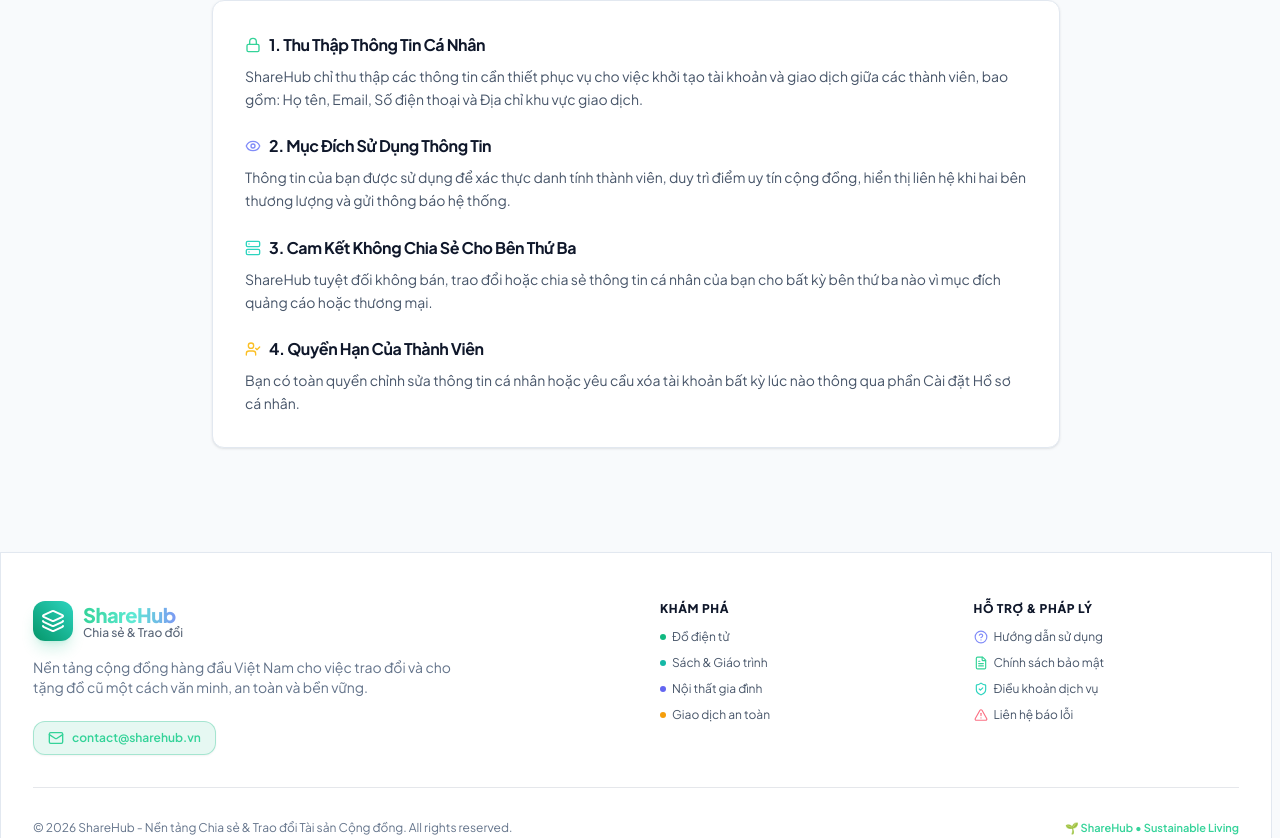
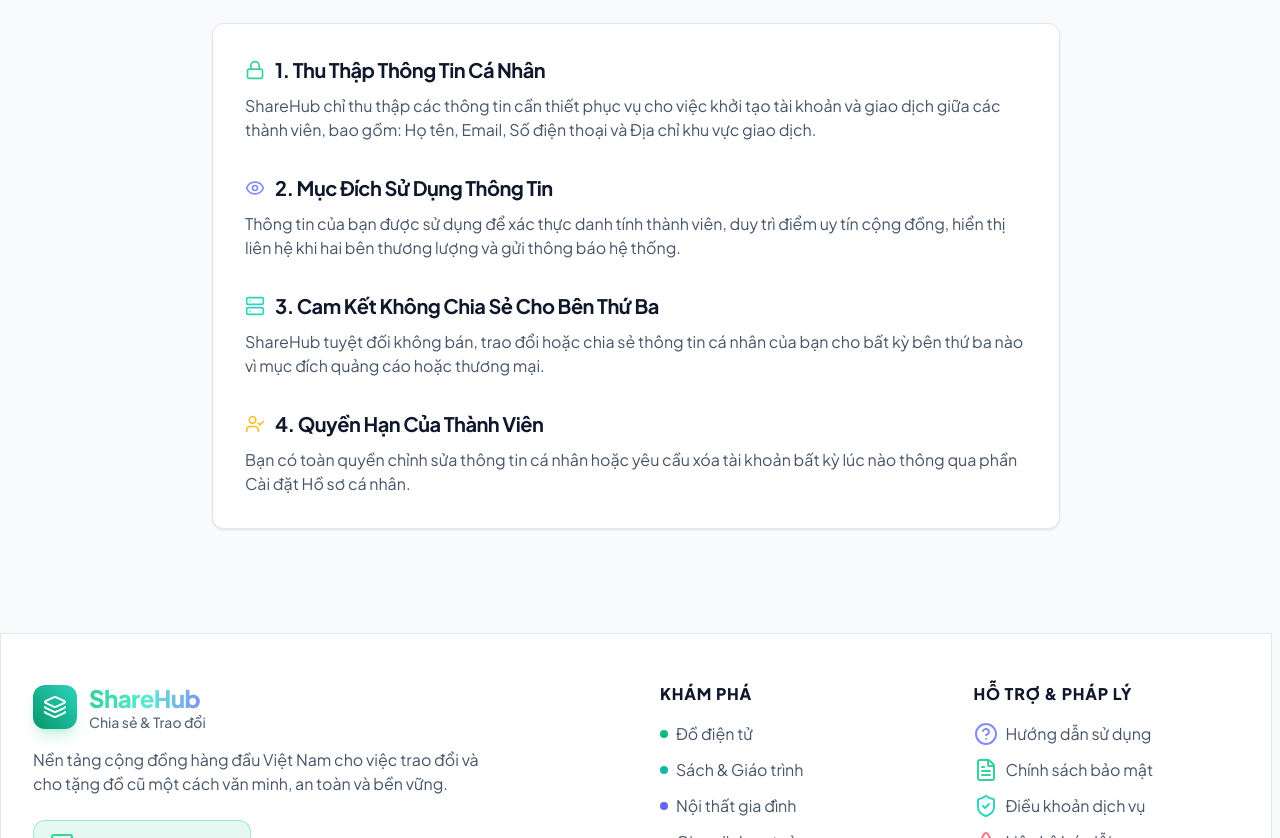
Before and after one commit to tvkhoi/sharingHub-chiase-traodoi, a React (Vite) app in the folder frontend/: page /privacy in a window 1280 px wide. Shown: the part 322-1160 px from the top of the page. Built offline with nearby package versions, Linux system fonts and the light colour scheme; no server answers.

Commit message:
style(typography): scale up font sizes across responsive screen breakpoints for optimal desktop and mobile readability

```diff
--- a/frontend/src/components/layout/Footer.tsx
+++ b/frontend/src/components/layout/Footer.tsx
@@ -12,21 +12,21 @@ export const Footer: React.FC = () => {
         <div className="grid grid-cols-1 md:grid-cols-4 gap-8 sm:gap-12">
           {/* Brand & Description Column */}
           <div className="md:col-span-2 space-y-4">
-            <Link to="/" className="flex items-center gap-2.5 text-decoration-none">
-              <div className="w-10 h-10 rounded-xl bg-gradient-to-tr from-emerald-600 to-teal-400 flex items-center justify-center shadow-lg shadow-emerald-500/20 shrink-0">
-                <Layers className="w-6 h-6 text-white" />
+            <Link to="/" className="flex items-center gap-3 text-decoration-none">
+              <div className="w-11 h-11 rounded-xl bg-gradient-to-tr from-emerald-600 to-teal-400 flex items-center justify-center shadow-lg shadow-emerald-500/20 shrink-0">
+                <Layers className="w-6.5 h-6.5 text-white" />
               </div>
               <div>
-                <span className="font-extrabold text-xl tracking-tight bg-gradient-to-r from-emerald-400 via-teal-300 to-indigo-400 bg-clip-text text-transparent block">
+                <span className="font-extrabold text-2xl tracking-tight bg-gradient-to-r from-emerald-400 via-teal-300 to-indigo-400 bg-clip-text text-transparent block">
                   {t('nav.brand')}
                 </span>
-                <span className="text-xs text-secondary opacity-90 font-medium -mt-1 block">
+                <span className="text-xs sm:text-sm text-secondary opacity-90 font-medium -mt-0.5 block">
                   {t('nav.subBrand')}
                 </span>
               </div>
             </Link>
 
-            <p className="text-xs sm:text-sm text-muted leading-relaxed max-w-md">
+            <p className="text-sm sm:text-base text-secondary leading-relaxed max-w-md">
               {t('footer.desc')}
             </p>
 
@@ -34,42 +34,42 @@ export const Footer: React.FC = () => {
             <div className="pt-2">
               <a
                 href="mailto:contact@sharehub.vn"
-                className="inline-flex items-center gap-2 px-3.5 py-2 rounded-xl border border-emerald-500/30 bg-emerald-500/10 hover:bg-emerald-500/20 text-xs font-semibold text-emerald-400 hover:text-emerald-300 transition-all cursor-pointer shadow-sm"
+                className="inline-flex items-center gap-2.5 px-4 py-2.5 rounded-xl border border-emerald-500/30 bg-emerald-500/10 hover:bg-emerald-500/20 text-sm font-semibold text-emerald-400 hover:text-emerald-300 transition-all cursor-pointer shadow-sm"
                 title="Liên hệ Email hỗ trợ ShareHub"
               >
-                <Mail className="w-4 h-4 text-emerald-400 shrink-0" />
+                <Mail className="w-4.5 h-4.5 text-emerald-400 shrink-0" />
                 <span>contact@sharehub.vn</span>
               </a>
             </div>
           </div>
 
           {/* Explore Column */}
-          <div className="space-y-3">
-            <h3 className="text-xs font-extrabold text-primary uppercase tracking-wider">
+          <div className="space-y-4">
+            <h3 className="text-sm sm:text-base font-extrabold text-primary uppercase tracking-wider">
               {t('footer.explore')}
             </h3>
-            <ul className="space-y-2.5 text-xs">
+            <ul className="space-y-3 text-sm sm:text-base">
               <li>
-                <Link to="/" className="text-secondary hover:text-brand-primary transition-colors flex items-center gap-1.5">
-                  <span className="w-1.5 h-1.5 rounded-full bg-emerald-500 inline-block" />
+                <Link to="/" className="text-secondary hover:text-brand-primary transition-colors flex items-center gap-2">
+                  <span className="w-2 h-2 rounded-full bg-emerald-500 inline-block" />
                   {t('footer.electronics')}
                 </Link>
               </li>
               <li>
-                <Link to="/" className="text-secondary hover:text-brand-primary transition-colors flex items-center gap-1.5">
-                  <span className="w-1.5 h-1.5 rounded-full bg-teal-500 inline-block" />
+                <Link to="/" className="text-secondary hover:text-brand-primary transition-colors flex items-center gap-2">
+                  <span className="w-2 h-2 rounded-full bg-teal-500 inline-block" />
                   {t('footer.books')}
                 </Link>
               </li>
               <li>
-                <Link to="/" className="text-secondary hover:text-brand-primary transition-colors flex items-center gap-1.5">
-                  <span className="w-1.5 h-1.5 rounded-full bg-indigo-500 inline-block" />
+                <Link to="/" className="text-secondary hover:text-brand-primary transition-colors flex items-center gap-2">
+                  <span className="w-2 h-2 rounded-full bg-indigo-500 inline-block" />
                   {t('footer.furniture')}
                 </Link>
               </li>
               <li>
-                <Link to="/transactions" className="text-secondary hover:text-brand-emerald transition-colors flex items-center gap-1.5">
-                  <span className="w-1.5 h-1.5 rounded-full bg-amber-500 inline-block" />
+                <Link to="/transactions" className="text-secondary hover:text-brand-emerald transition-colors flex items-center gap-2">
+                  <span className="w-2 h-2 rounded-full bg-amber-500 inline-block" />
                   {t('footer.safeTrading')}
                 </Link>
               </li>
@@ -77,32 +77,32 @@ export const Footer: React.FC = () => {
           </div>
 
           {/* Support & Legal Column */}
-          <div className="space-y-3">
-            <h3 className="text-xs font-extrabold text-primary uppercase tracking-wider">
+          <div className="space-y-4">
+            <h3 className="text-sm sm:text-base font-extrabold text-primary uppercase tracking-wider">
               {t('footer.support')}
             </h3>
-            <ul className="space-y-2.5 text-xs">
+            <ul className="space-y-3 text-sm sm:text-base">
               <li>
-                <Link to="/guide" className="text-secondary hover:text-primary transition-colors flex items-center gap-1.5">
-                  <HelpCircle className="w-3.5 h-3.5 text-indigo-400 shrink-0" />
+                <Link to="/guide" className="text-secondary hover:text-primary transition-colors flex items-center gap-2">
+                  <HelpCircle className="w-4.5 h-4.5 text-indigo-400 shrink-0" />
                   {t('footer.userGuide')}
                 </Link>
               </li>
               <li>
-                <Link to="/privacy" className="text-secondary hover:text-primary transition-colors flex items-center gap-1.5">
-                  <FileText className="w-3.5 h-3.5 text-emerald-400 shrink-0" />
+                <Link to="/privacy" className="text-secondary hover:text-primary transition-colors flex items-center gap-2">
+                  <FileText className="w-4.5 h-4.5 text-emerald-400 shrink-0" />
                   {t('footer.privacyPolicy')}
                 </Link>
               </li>
               <li>
-                <Link to="/terms" className="text-secondary hover:text-primary transition-colors flex items-center gap-1.5">
-                  <ShieldCheck className="w-3.5 h-3.5 text-teal-400 shrink-0" />
+                <Link to="/terms" className="text-secondary hover:text-primary transition-colors flex items-center gap-2">
+                  <ShieldCheck className="w-4.5 h-4.5 text-teal-400 shrink-0" />
                   {t('footer.termsOfService')}
                 </Link>
               </li>
               <li>
-                <Link to="/report-issue" className="text-secondary hover:text-rose-400 transition-colors flex items-center gap-1.5">
-                  <AlertTriangle className="w-3.5 h-3.5 text-rose-400 shrink-0" />
+                <Link to="/report-issue" className="text-secondary hover:text-rose-400 transition-colors flex items-center gap-2">
+                  <AlertTriangle className="w-4.5 h-4.5 text-rose-400 shrink-0" />
                   {t('footer.reportIssue')}
                 </Link>
               </li>
@@ -111,9 +111,9 @@ export const Footer: React.FC = () => {
         </div>
 
         {/* Bottom Copyright Bar */}
-        <div className="pt-8 mt-8 border-t border-color/60 text-center text-xs text-muted flex flex-col sm:flex-row items-center justify-between gap-3">
+        <div className="pt-8 mt-8 border-t border-color/60 text-center text-xs sm:text-sm text-secondary flex flex-col sm:flex-row items-center justify-between gap-3 font-medium">
           <span>{t('footer.copyright')}</span>
-          <span className="text-[11px] text-emerald-400 font-semibold flex items-center gap-1">
+          <span className="text-xs sm:text-sm text-emerald-400 font-bold flex items-center gap-1.5">
             🌱 ShareHub • Sustainable Living
           </span>
         </div>
--- a/frontend/src/pages/legal/PrivacyPolicyPage.tsx
+++ b/frontend/src/pages/legal/PrivacyPolicyPage.tsx
@@ -9,51 +9,51 @@ export const PrivacyPolicyPage: React.FC = () => {
     <div className="max-w-4xl mx-auto px-4 sm:px-6 py-10 animate-fade-in space-y-8">
       {/* Banner */}
       <div className="glass-card p-6 sm:p-8 rounded-3xl bg-gradient-to-r from-teal-950 via-slate-900 to-indigo-950 border border-teal-500/30">
-        <div className="flex items-center gap-3 mb-2">
-          <div className="p-2.5 rounded-2xl bg-teal-500/20 text-teal-400">
-            <ShieldCheck className="w-6 h-6" />
+        <div className="flex items-center gap-3 mb-3">
+          <div className="p-3 rounded-2xl bg-teal-500/20 text-teal-400">
+            <ShieldCheck className="w-7 h-7" />
           </div>
-          <span className="badge badge-emerald">{t('privacy.badge')}</span>
+          <span className="badge badge-emerald text-xs sm:text-sm px-3 py-1">{t('privacy.badge')}</span>
         </div>
-        <h1 className="text-2xl sm:text-3xl font-extrabold text-white">
+        <h1 className="text-2xl sm:text-4xl font-extrabold text-white leading-tight">
           {t('privacy.title')}
         </h1>
-        <p className="text-sm text-gray-300 mt-2 leading-relaxed">
+        <p className="text-base sm:text-lg text-gray-300 mt-2.5 leading-relaxed">
           {t('privacy.subtitle')}
         </p>
       </div>
 
-      <div className="glass-card p-6 sm:p-8 rounded-3xl space-y-6 text-secondary text-sm leading-relaxed">
-        <section className="space-y-2">
-          <h2 className="text-base font-bold text-primary flex items-center gap-2">
-            <Lock className="w-4 h-4 text-emerald-400" />
+      <div className="glass-card p-6 sm:p-8 rounded-3xl space-y-8 text-secondary text-base leading-relaxed">
+        <section className="space-y-2.5">
+          <h2 className="text-lg sm:text-xl font-bold text-primary flex items-center gap-2.5">
+            <Lock className="w-5 h-5 text-emerald-400 shrink-0" />
             {t('privacy.sec1Title')}
           </h2>
-          <p>{t('privacy.sec1Desc')}</p>
+          <p className="text-sm sm:text-base text-secondary">{t('privacy.sec1Desc')}</p>
         </section>
 
-        <section className="space-y-2">
-          <h2 className="text-base font-bold text-primary flex items-center gap-2">
-            <Eye className="w-4 h-4 text-indigo-400" />
+        <section className="space-y-2.5">
+          <h2 className="text-lg sm:text-xl font-bold text-primary flex items-center gap-2.5">
+            <Eye className="w-5 h-5 text-indigo-400 shrink-0" />
             {t('privacy.sec2Title')}
           </h2>
-          <p>{t('privacy.sec2Desc')}</p>
+          <p className="text-sm sm:text-base text-secondary">{t('privacy.sec2Desc')}</p>
         </section>
 
-        <section className="space-y-2">
-          <h2 className="text-base font-bold text-primary flex items-center gap-2">
-            <Server className="w-4 h-4 text-teal-400" />
+        <section className="space-y-2.5">
+          <h2 className="text-lg sm:text-xl font-bold text-primary flex items-center gap-2.5">
+            <Server className="w-5 h-5 text-teal-400 shrink-0" />
             {t('privacy.sec3Title')}
           </h2>
-          <p>{t('privacy.sec3Desc')}</p>
+          <p className="text-sm sm:text-base text-secondary">{t('privacy.sec3Desc')}</p>
         </section>
 
-        <section className="space-y-2">
-          <h2 className="text-base font-bold text-primary flex items-center gap-2">
-            <UserCheck className="w-4 h-4 text-amber-400" />
+        <section className="space-y-2.5">
+          <h2 className="text-lg sm:text-xl font-bold text-primary flex items-center gap-2.5">
+            <UserCheck className="w-5 h-5 text-amber-400 shrink-0" />
             {t('privacy.sec4Title')}
           </h2>
-          <p>{t('privacy.sec4Desc')}</p>
+          <p className="text-sm sm:text-base text-secondary">{t('privacy.sec4Desc')}</p>
         </section>
       </div>
     </div>
--- a/frontend/src/pages/legal/UserGuidePage.tsx
+++ b/frontend/src/pages/legal/UserGuidePage.tsx
@@ -10,16 +10,16 @@ export const UserGuidePage: React.FC = () => {
     <div className="max-w-4xl mx-auto px-4 sm:px-6 py-10 animate-fade-in space-y-8">
       {/* Banner */}
       <div className="glass-card p-6 sm:p-8 rounded-3xl bg-gradient-to-r from-emerald-950 via-slate-900 to-indigo-950 border border-emerald-500/30">
-        <div className="flex items-center gap-3 mb-2">
-          <div className="p-2.5 rounded-2xl bg-emerald-500/20 text-emerald-400">
-            <HelpCircle className="w-6 h-6" />
+        <div className="flex items-center gap-3 mb-3">
+          <div className="p-3 rounded-2xl bg-emerald-500/20 text-emerald-400">
+            <HelpCircle className="w-7 h-7" />
           </div>
-          <span className="badge badge-emerald">{t('guide.badge')}</span>
+          <span className="badge badge-emerald text-xs sm:text-sm px-3 py-1">{t('guide.badge')}</span>
         </div>
-        <h1 className="text-2xl sm:text-3xl font-extrabold text-white">
+        <h1 className="text-2xl sm:text-4xl font-extrabold text-white leading-tight">
           {t('guide.title')}
         </h1>
-        <p className="text-sm text-gray-300 mt-2 leading-relaxed">
+        <p className="text-base sm:text-lg text-gray-300 mt-2.5 leading-relaxed">
           {t('guide.subtitle')}
         </p>
       </div>
@@ -27,65 +27,65 @@ export const UserGuidePage: React.FC = () => {
       {/* Steps List */}
       <div className="space-y-6">
         {/* Step 1 */}
-        <div className="glass-card p-6 rounded-2xl border-l-4 border-emerald-500">
+        <div className="glass-card p-6 sm:p-8 rounded-3xl border-l-4 border-emerald-500">
           <div className="flex items-center gap-3 mb-3">
-            <span className="w-8 h-8 rounded-full bg-emerald-500/20 text-emerald-400 font-extrabold flex items-center justify-center text-sm">1</span>
-            <h2 className="text-lg font-bold text-primary flex items-center gap-2">
-              <Gift className="w-5 h-5 text-emerald-400" />
+            <span className="w-9 h-9 rounded-full bg-emerald-500/20 text-emerald-400 font-extrabold flex items-center justify-center text-base">1</span>
+            <h2 className="text-lg sm:text-xl font-bold text-primary flex items-center gap-2.5">
+              <Gift className="w-6 h-6 text-emerald-400 shrink-0" />
               {t('guide.step1Title')}
             </h2>
           </div>
-          <p className="text-sm text-secondary leading-relaxed pl-11">
+          <p className="text-sm sm:text-base text-secondary leading-relaxed sm:pl-12">
             {t('guide.step1Desc')}
           </p>
         </div>
 
         {/* Step 2 */}
-        <div className="glass-card p-6 rounded-2xl border-l-4 border-indigo-500">
+        <div className="glass-card p-6 sm:p-8 rounded-3xl border-l-4 border-indigo-500">
           <div className="flex items-center gap-3 mb-3">
-            <span className="w-8 h-8 rounded-full bg-indigo-500/20 text-indigo-400 font-extrabold flex items-center justify-center text-sm">2</span>
-            <h2 className="text-lg font-bold text-primary flex items-center gap-2">
-              <ArrowLeftRight className="w-5 h-5 text-indigo-400" />
+            <span className="w-9 h-9 rounded-full bg-indigo-500/20 text-indigo-400 font-extrabold flex items-center justify-center text-base">2</span>
+            <h2 className="text-lg sm:text-xl font-bold text-primary flex items-center gap-2.5">
+              <ArrowLeftRight className="w-6 h-6 text-indigo-400 shrink-0" />
               {t('guide.step2Title')}
             </h2>
           </div>
-          <p className="text-sm text-secondary leading-relaxed pl-11">
+          <p className="text-sm sm:text-base text-secondary leading-relaxed sm:pl-12">
             {t('guide.step2Desc')}
           </p>
         </div>
 
         {/* Step 3 */}
-        <div className="glass-card p-6 rounded-2xl border-l-4 border-amber-500">
+        <div className="glass-card p-6 sm:p-8 rounded-3xl border-l-4 border-amber-500">
           <div className="flex items-center gap-3 mb-3">
-            <span className="w-8 h-8 rounded-full bg-amber-500/20 text-amber-400 font-extrabold flex items-center justify-center text-sm">3</span>
-            <h2 className="text-lg font-bold text-primary flex items-center gap-2">
-              <ShieldCheck className="w-5 h-5 text-amber-400" />
+            <span className="w-9 h-9 rounded-full bg-amber-500/20 text-amber-400 font-extrabold flex items-center justify-center text-base">3</span>
+            <h2 className="text-lg sm:text-xl font-bold text-primary flex items-center gap-2.5">
+              <ShieldCheck className="w-6 h-6 text-amber-400 shrink-0" />
               {t('guide.step3Title')}
             </h2>
           </div>
-          <p className="text-sm text-secondary leading-relaxed pl-11">
+          <p className="text-sm sm:text-base text-secondary leading-relaxed sm:pl-12">
             {t('guide.step3Desc')}
           </p>
         </div>
 
         {/* Step 4 */}
-        <div className="glass-card p-6 rounded-2xl border-l-4 border-purple-500">
+        <div className="glass-card p-6 sm:p-8 rounded-3xl border-l-4 border-purple-500">
           <div className="flex items-center gap-3 mb-3">
-            <span className="w-8 h-8 rounded-full bg-purple-500/20 text-purple-400 font-extrabold flex items-center justify-center text-sm">4</span>
-            <h2 className="text-lg font-bold text-primary flex items-center gap-2">
-              <Star className="w-5 h-5 text-amber-400 fill-amber-400" />
+            <span className="w-9 h-9 rounded-full bg-purple-500/20 text-purple-400 font-extrabold flex items-center justify-center text-base">4</span>
+            <h2 className="text-lg sm:text-xl font-bold text-primary flex items-center gap-2.5">
+              <Star className="w-6 h-6 text-amber-400 fill-amber-400 shrink-0" />
               {t('guide.step4Title')}
             </h2>
           </div>
-          <p className="text-sm text-secondary leading-relaxed pl-11">
+          <p className="text-sm sm:text-base text-secondary leading-relaxed sm:pl-12">
             {t('guide.step4Desc')}
           </p>
         </div>
       </div>
 
       <div className="text-center pt-4">
-        <Link to="/" className="btn btn-primary px-6 py-2.5 text-sm font-semibold inline-flex items-center gap-2">
-          {t('guide.exploreFeed')} <ArrowRight className="w-4 h-4" />
+        <Link to="/" className="btn btn-primary px-8 py-3 text-base font-bold inline-flex items-center gap-2.5 shadow-lg shadow-emerald-500/20">
+          {t('guide.exploreFeed')} <ArrowRight className="w-5 h-5" />
         </Link>
       </div>
     </div>
```
Also changed, not shown: frontend/src/pages/legal/ReportIssuePage.tsx (+16 -16 lines), frontend/src/pages/legal/TermsOfServicePage.tsx (+19 -19 lines).
